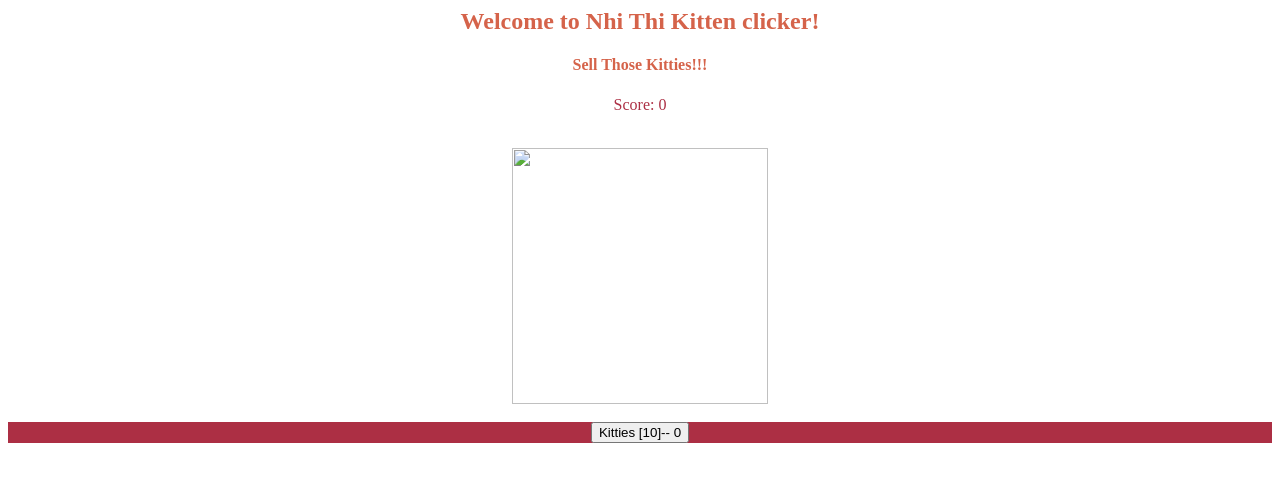
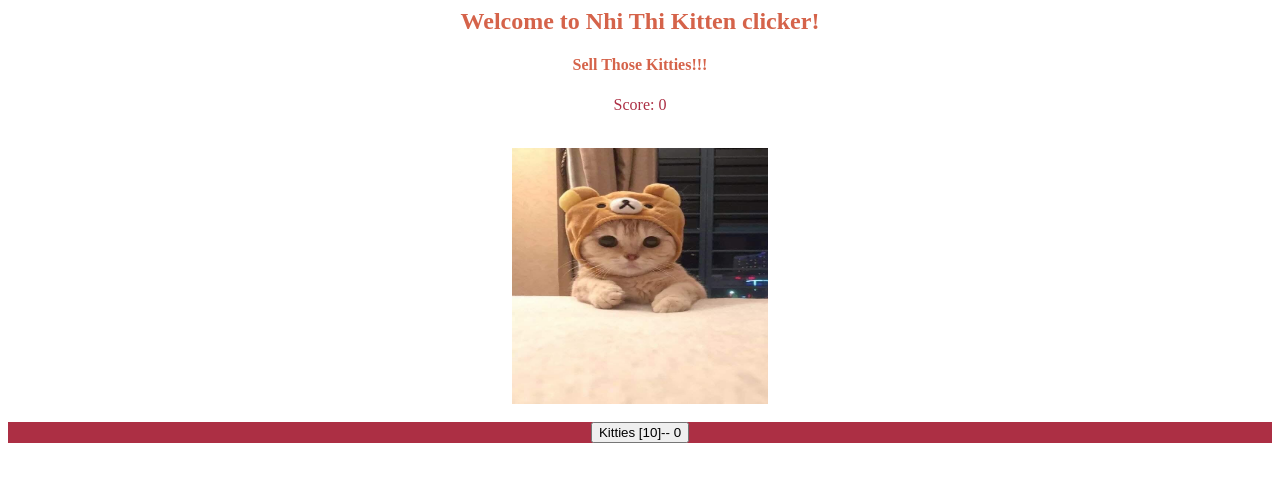
Before and after one commit to 00Nhi00/Kitty-Clicker-Game, a plain HTML site: page index.html in a window 1280 px wide. Drawn offline with Linux system fonts and the light colour scheme.

Commit message:
Update index.html

```diff
--- a/index.html
+++ b/index.html
@@ -35,7 +35,7 @@
 
             <br>
             <div class="kittiesContainer">
-            <img src="images/cat.jpeg" height="256px" width="256" onclick="addToScore(1)">
+            <img src="https://00nhi00.github.io/Kitty-Clicker-Game/cat.jpeg" height="256px" width="256" onclick="addToScore(1)">
             </div>
 
         </center>
```
